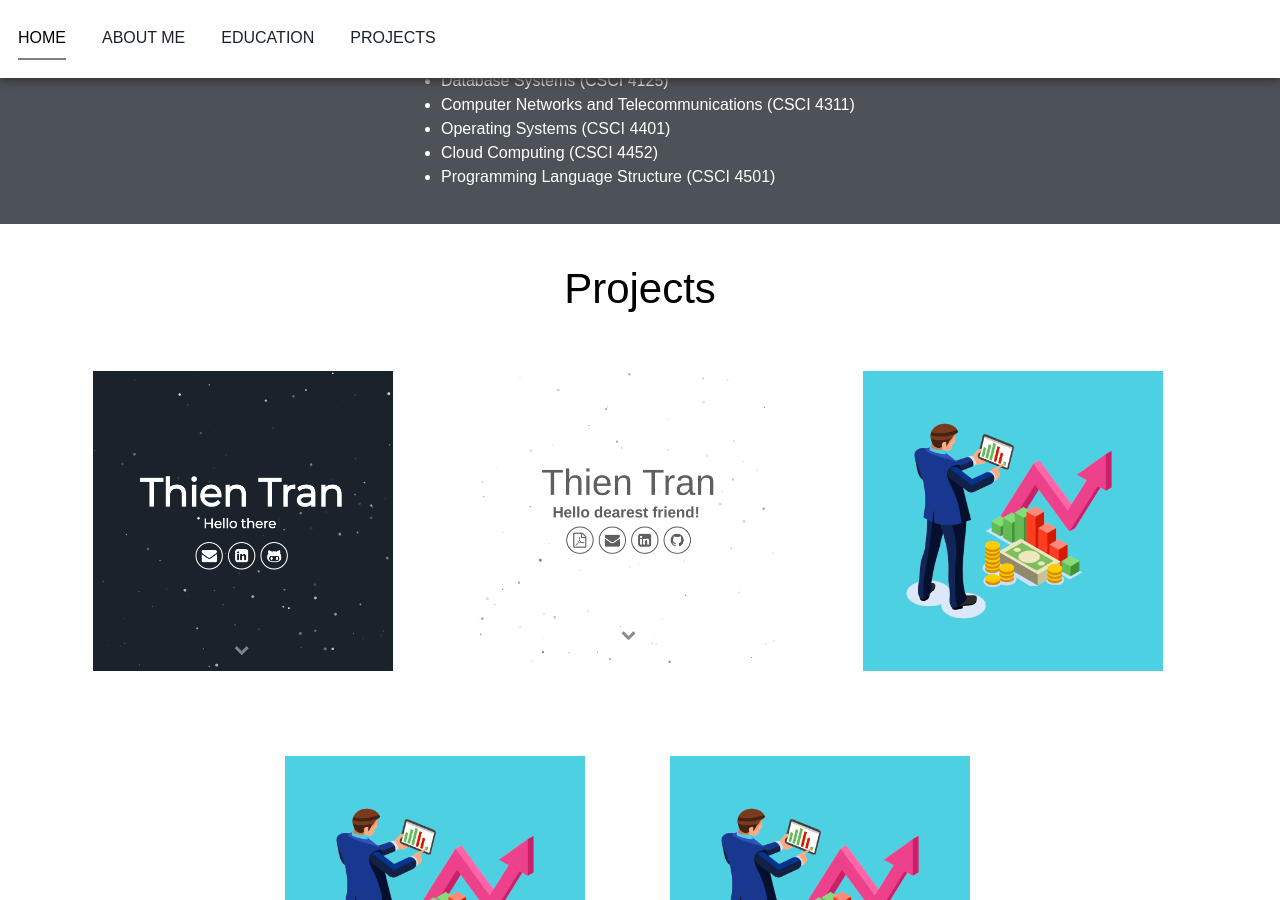
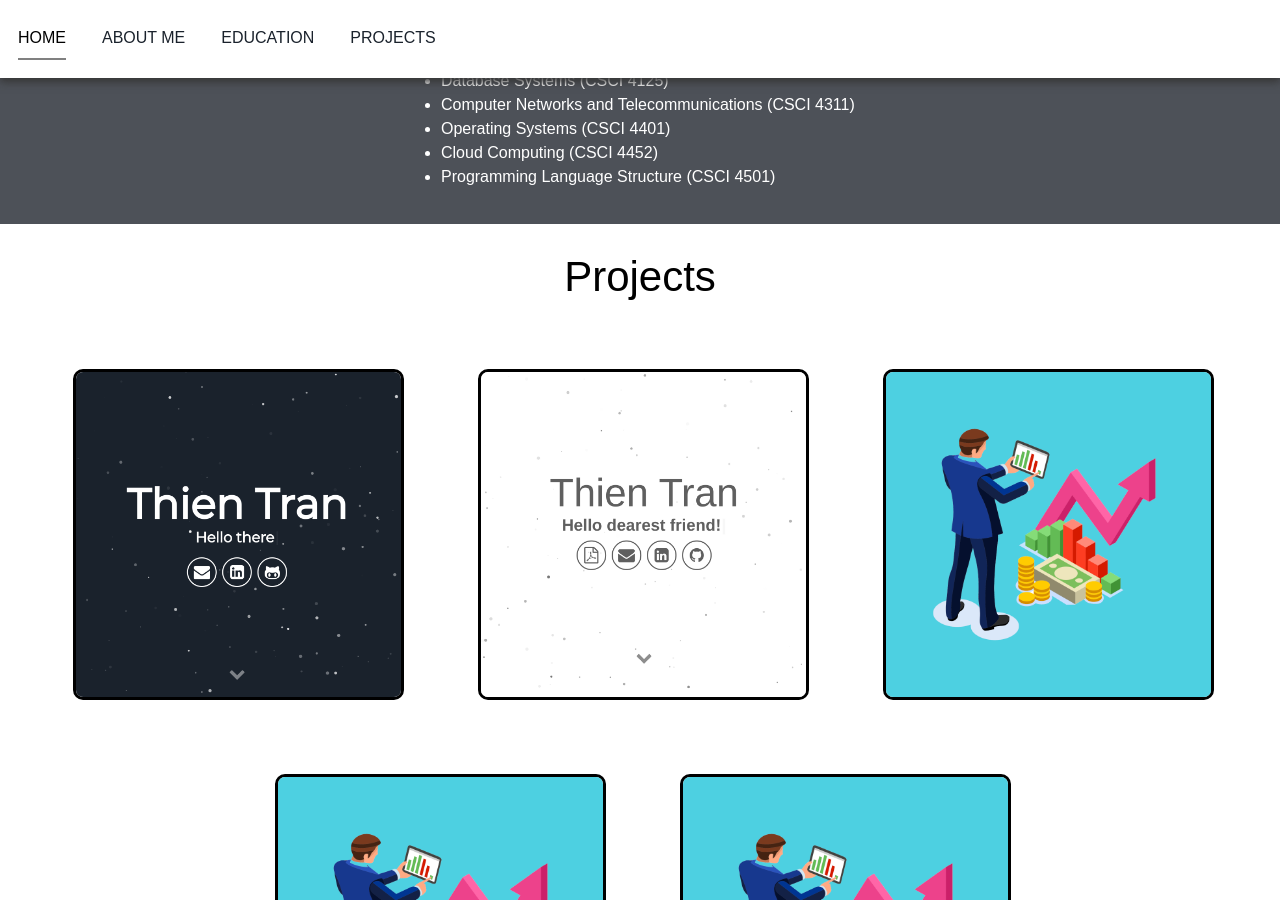
Before and after one commit to Continuiti/personal-website-v2, a Jekyll site: the page built from index.html, in a window 1280 px wide and 900 px high, scrolled down 2552 px. Built offline with Jekyll 4.4.1, drawn with Linux system fonts in a browser that asks for light colours.

Commit message:
Added rounded borders to each project box

```diff
--- a/assets/css/main.css
+++ b/assets/css/main.css
@@ -344,10 +344,13 @@ section {
 .project-box{
 	width: 325px;
 	height: 325px;
-	margin: 30px;
+	margin: 40px;
 }
 
 .project-img{
-	width: 300px;
-	height: 300px;
+	width: 325px;
+	height: 325px;
+	border-style: solid;
+	border-width: medium;
+	border-radius: 10px;
 }
```
